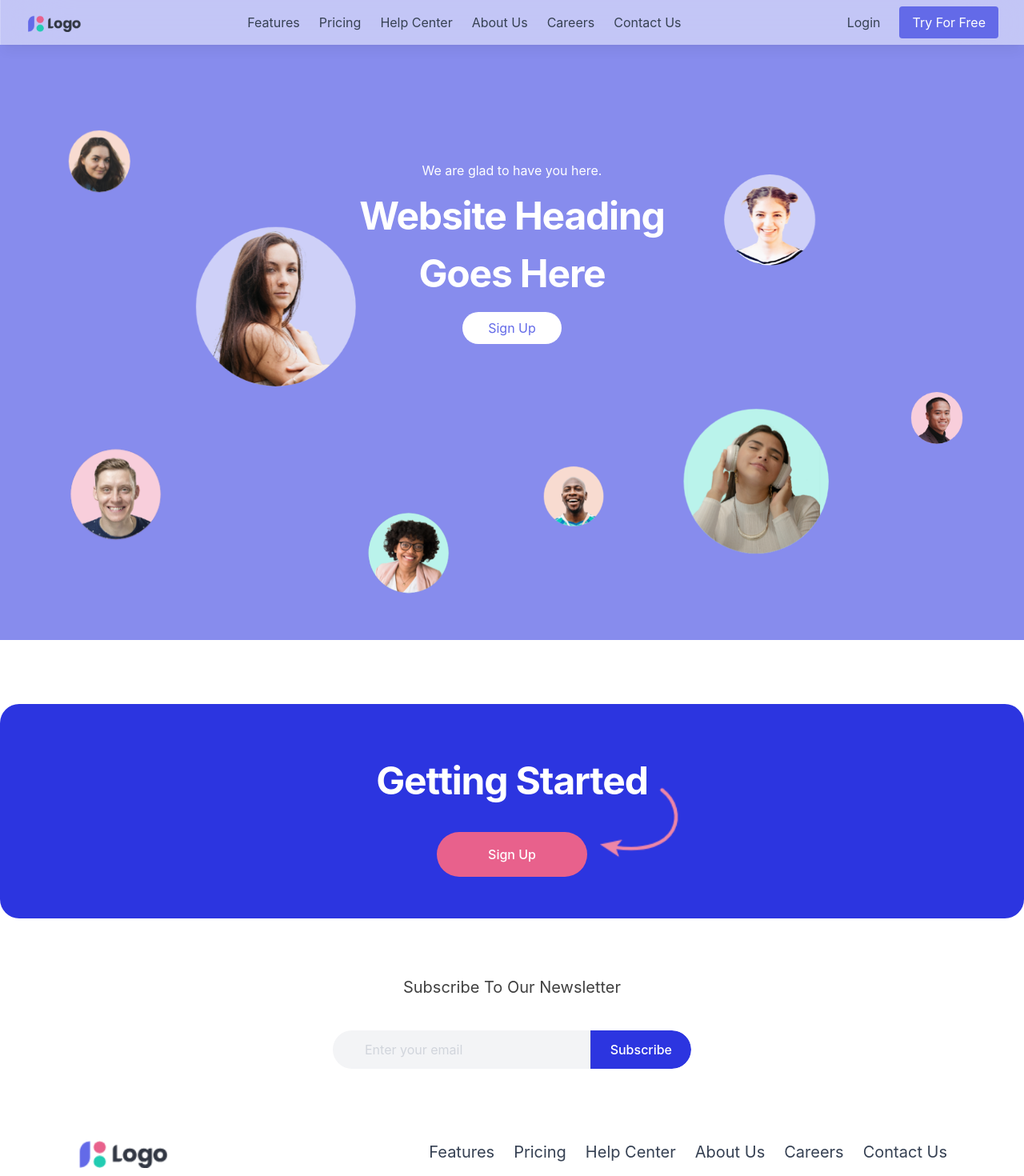
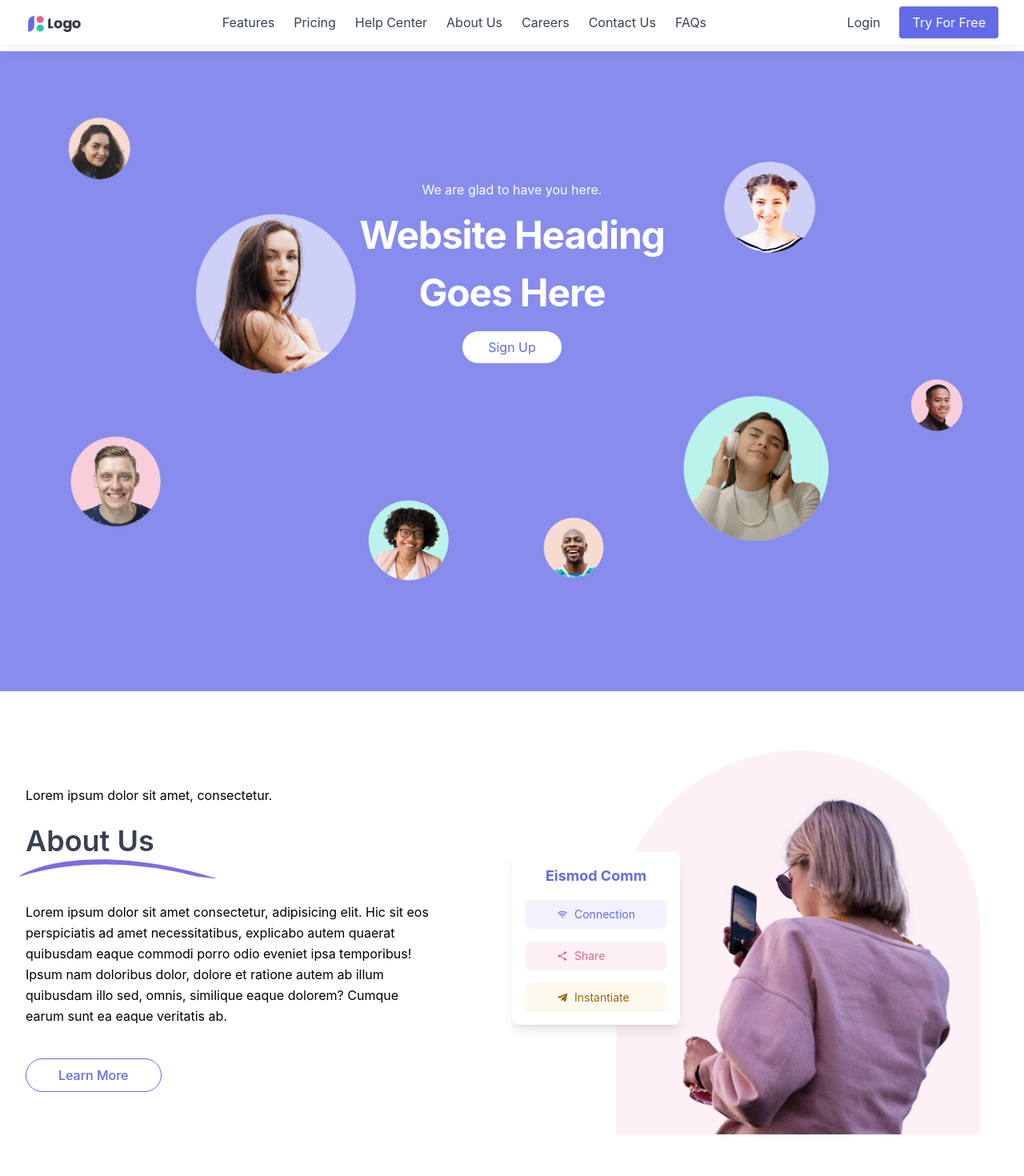
Before and after one commit to TemitopeRekun/Modern-Company-Website, a React (Vite) app: page / in a window 1280 px wide. Shown: the top 1470 px of the page at 80% size. Built offline with nearby package versions, Linux system fonts and the light colour scheme.

Commit message:
Add FAQs link to Navbar and Footer, implement AboutUs and AboutUsPreview components

```diff
--- a/src/Components/Footer.tsx
+++ b/src/Components/Footer.tsx
@@ -9,6 +9,7 @@ const navLinks = [
 	{ label: "About Us", path: "/about-us" },
 	{ label: "Careers", path: "/careers" },
 	{ label: "Contact Us", path: "/contact-us" },
+	{ label: "FAQs", path: "/faq" },
 ];
 
 const Footer = () => {
--- a/src/Components/Navbar.tsx
+++ b/src/Components/Navbar.tsx
@@ -10,6 +10,7 @@ const navLinks = [
 	{ label: "About Us", path: "/about-us" },
 	{ label: "Careers", path: "/careers" },
 	{ label: "Contact Us", path: "/contact-us" },
+	{ label: "FAQs", path: "/faq" },
 ];
 
 const Navbar = () => {
--- a/src/Components/SharedBanner.tsx
+++ b/src/Components/SharedBanner.tsx
@@ -2,15 +2,17 @@ import curve from "../assets/curve.png";
 
 const SharedBanner = () => {
 	return (
-		<section>
-			<div className=" relative md:max-w-7xl max-w-3xl mx-auto px-4 md:px-8 flex flex-col justify-center items-center bg-[#2C35E0FF]  text-white text-center md:py-8 mt-20 rounded-3xl">
+		<section className="m-20">
+			<div className="relative lg:max-w-7xl max-w-3xl mx-auto px-4 lg:px-8 py-8 lg:py-8 lg:mt-20 flex flex-col justify-center items-center bg-[#2C35E0FF] text-white text-center rounded-3xl">
 				<img
 					src={curve}
 					alt="curved arrow"
-					className="absolute top-[35%] right-[30%] w-[15vw]"
+					className="absolute hidden lg:block top-1/2 right-[8%] w-[15vw] -translate-x-1/2 -translate-y-1/2"
 				/>
-				<h1 className="heading-primary py-10">Getting Started</h1>
-				<button className="bg-[#E8618CFF] text-white px-16 py-4 mb-5 rounded-full cursor-pointer font-medium hover:bg-[#E8618CFF]/80 focus:outline-none focus:ring-2 focus:ring-[#E8618CFF] focus:ring-offset-2 focus:ring-offset-[-#2C35E0FF] transition-colors duration-200 ease-in-out">
+				<h1 className="heading-primary lg:py-10 py-6 z-10">
+					Getting Started
+				</h1>
+				<button className="bg-[#E8618CFF] text-white px-16 py-4 mb-5 rounded-full cursor-pointer font-medium hover:bg-[#E8618CFF]/80 focus:outline-none focus:ring-2 focus:ring-[#E8618CFF] focus:ring-offset-2 focus:ring-offset-[-#2C35E0FF] transition-colors duration-200 ease-in-out z-10">
 					Sign Up
 				</button>
 			</div>
--- a/src/Layouts/MainLayout.tsx
+++ b/src/Layouts/MainLayout.tsx
@@ -7,7 +7,7 @@ const MainLayout = () => {
   return (
     <div className="flex flex-col min-h-screen">
       <Navbar />
-      <main className="flex-grow">
+      <main className="flex-grow pt-16">
         <Outlet />
       </main>
       <SharedBanner />
--- a/src/Pages/AboutUs.tsx
+++ /dev/null
@@ -1,12 +0,0 @@
-
-
-const AboutUs = () => {
-  return (
-    <div>
-      <h1>About Us</h1>
-      <p>We are a modern company dedicated to providing the best services to our customers.</p>
-    </div>
-  )
-}
-
-export default AboutUs
--- /dev/null
+++ b/src/Pages/AboutUs/AboutUs.tsx
@@ -0,0 +1,17 @@
+import AboutUSPreview from "../AboutUs/AboutUsPreview";
+
+
+const AboutUs = () => {
+	return (
+		<div>
+			<AboutUSPreview />
+			<h1>About Us</h1>
+			<p>
+				We are a modern company dedicated to providing the best services to
+				our customers.
+			</p>
+		</div>
+	);
+};
+
+export default AboutUs;
--- /dev/null
+++ b/src/Pages/AboutUs/AboutUsPreview.tsx
@@ -0,0 +1,56 @@
+import HeadingLine from "../../assets/HeadingLine.png";
+import HeroImg from "../../assets/HeroImg.png";
+import { FaTelegramPlane } from "react-icons/fa";
+import { IoWifi } from "react-icons/io5";
+import { MdShare } from "react-icons/md";
+
+const AboutUsPreview = () => {
+	return (
+		<section className="section-container relative flex flex-col md:flex-row items-center justify-between mb-8 gap-12">
+			<div className="md:w-1/2 space-y-6 relative text-left px-4 md:px-0">
+				<img
+					src={HeadingLine}
+					alt="curved line"
+					className="absolute top-[18%] left-[-2%] hidden md:block"
+				/>
+				<p className="paragraph">
+					Lorem ipsum dolor sit amet, consectetur.
+				</p>
+				<h2 className="heading-secondary">About Us</h2>
+				<p className="paragraph mt-14 max-w-lg">
+					Lorem ipsum dolor sit amet consectetur, adipisicing elit. Hic sit
+					eos perspiciatis ad amet necessitatibus, explicabo autem quaerat
+					quibusdam eaque commodi porro odio eveniet ipsa temporibus! Ipsum
+					nam doloribus dolor, dolore et ratione autem ab illum quibusdam
+					illo sed, omnis, similique eaque dolorem? Cumque earum sunt ea
+					eaque veritatis ab.
+				</p>
+				<button className="px-10 py-2 rounded-full bg-transparent text-[#636AE8] cursor-pointer font-medium border border-[#636AE8] hover:shadow-xl transition-shadow mt-4 hover:bg-[#636AE8] hover:text-white">
+					Learn More
+				</button>
+			</div>
+			<div className="hidden lg:flex mx-auto bg-white absolute left-[50%] shadow-lg max-w-5xl px-4 py-4 rounded-lg flex-col items-center gap-4">
+				<h3 className="text-[#636AE8FF] text-lg font-bold">Eismod Comm</h3>
+
+				<div className="px-10 py-2 text-left w-full rounded-lg bg-[#F2F2FDFF] text-sm text-[#636AE8FF] flex items-center gap-2">
+					<IoWifi /> Connection
+				</div>
+				<div className="px-10 py-2 text-left w-full text-sm rounded-lg bg-[#FDF1F5FF]  text-[#E8618CFF] flex items-center gap-2">
+					<MdShare /> Share
+				</div>
+				<div className="px-10 py-2 text-left text-sm w-full rounded-lg bg-[#FEF9EEFF] text-[#98690CFF] flex items-center gap-2">
+					<FaTelegramPlane /> Instantiate
+				</div>
+			</div>
+			<div className="px-4 md:px-0">
+				<img
+					src={HeroImg}
+					alt="hero"
+					className="w-full md:w-96 lg:w-[500px]"
+				/>
+			</div>
+		</section>
+	);
+};
+
+export default AboutUsPreview;
--- a/src/Pages/Home/Hero.tsx
+++ b/src/Pages/Home/Hero.tsx
@@ -9,27 +9,27 @@ import Float8 from "../../Assets/float8.png";
 
 const Hero = () => {
 	return (
-		<section className="section-container bg-[var(--color-secondary)] max-w-full min-h-screen text-center pt-50 px-4 flex items-center md:items-start justify-center md:items-space-between relative overflow-hidden">
+		<section className="section-container bg-[var(--color-secondary)] max-w-full min-h-screen text-center md:pt-40 px-4 flex items-center md:items-start justify-center md:items-space-between relative overflow-hidden">
 			<div>
 				<img
 					src={Float5}
 					alt="floating"
-					className="absolute md:bottom-[7%] md:left-[35%] md:w-[10vw] h-auto left-[5%] w-[17vw] float"
+					className="absolute md:bottom-[17%] md:left-[35%] md:w-[10vw] h-auto left-[5%] w-[17vw] float"
 				/>
 				<img
 					src={Float6}
 					alt="floating"
-					className="hidden md:block absolute top-[34%] left-[18%] w-[18vw] h-auto float"
+					className="hidden md:block absolute top-[24%] left-[18%] w-[18vw] h-auto float"
 				/>
 				<img
 					src={Float7}
 					alt="floating"
-					className="hidden md:block absolute bottom-[15%] left-[5%] w-[12vw] h-auto float"
+					className="hidden md:block absolute bottom-[25%] left-[5%] w-[12vw] h-auto float"
 				/>
 				<img
 					src={Float8}
 					alt="floating"
-					className="absolute md:top-[18%] md:left-[5%] md:w-[9vw] h-auto top-[10%] left-[5%] w-[37vw] float"
+					className="absolute md:top-[8%] md:left-[5%] md:w-[9vw] h-auto top-[10%] left-[5%] w-[37vw] float"
 				/>
 			</div>
 			<div className="z-40">
@@ -48,22 +48,22 @@ const Hero = () => {
 				<img
 					src={Float1}
 					alt="floating"
-					className="absolute md:top-[27%] md:right-[20%] md:w-[10vw] h-auto bottom-[10%] right-[10%] w-[22vw] float"
+					className="absolute md:top-[17%] md:right-[20%] md:w-[10vw] h-auto bottom-[10%] right-[10%] w-[22vw] float"
 				/>
 				<img
 					src={Float2}
 					alt=" float"
-					className="absolute md:bottom-[30%] md:right-[5%] md:w-[7vw] bottom-[65%] h-auto float"
+					className="absolute md:bottom-[40%] md:right-[5%] md:w-[7vw] bottom-[65%] h-auto float"
 				/>
 				<img
 					src={Float3}
 					alt="float"
-					className="hidden md:block absolute bottom-[13%] right-[18%] w-[16vw] h-auto float"
+					className="hidden md:block absolute bottom-[23%] right-[18%] w-[16vw] h-auto float"
 				/>
 				<img
 					src={Float4}
 					alt="float"
-					className="absolute md:bottom-[17%] right-[40%] md:w-[8vw] bottom-[5%] w-[13vw] h-auto float"
+					className="absolute md:bottom-[17%] right-[40%] md:w-[8vw] bottom-[15%] w-[13vw] h-auto float"
 				/>
 			</div>
 		</section>
--- a/src/Pages/Home/Home.tsx
+++ b/src/Pages/Home/Home.tsx
@@ -1,9 +1,11 @@
 import Hero from "./Hero";
+import AboutUsPreview from "..//AboutUs/AboutUsPreview";
 
 const Home: React.FC = () => {
 	return (
 		<main>
 			<Hero />
+			<AboutUsPreview />
 		</main>
 	);
 };
--- a/src/Router/AppRouter.tsx
+++ b/src/Router/AppRouter.tsx
@@ -1,7 +1,7 @@
 import { createBrowserRouter } from "react-router-dom";
 import MainLayout from "../Layouts/MainLayout";
 import Home from "../Pages/Home/Home";
-import AboutUs from "../Pages/AboutUs";
+import AboutUs from "../Pages/AboutUs/AboutUs";
 import ContactUs from "../Pages/ContactUs";
 import Pricing from "../Pages/Pricing";
 import Features from "../Pages/Features";
--- a/src/index.css
+++ b/src/index.css
@@ -24,7 +24,7 @@ body {
 /* ✅ Reusable Component Classes */
 @layer components {
 	.section-container {
-		@apply max-w-7xl mx-auto px-6 py-16;
+		@apply max-w-7xl mx-auto px-8 py-16;
 	}
 
 	.heading-primary {
@@ -36,7 +36,7 @@ body {
 	}
 
 	.paragraph {
-		@apply text-gray-600 text-base leading-relaxed;
+		@apply text-[-#323743FF] text-base leading-relaxed;
 	}
 
 	.btn-primary {
```
Also changed, not shown: src/assets/HeadingLine.png (added).
